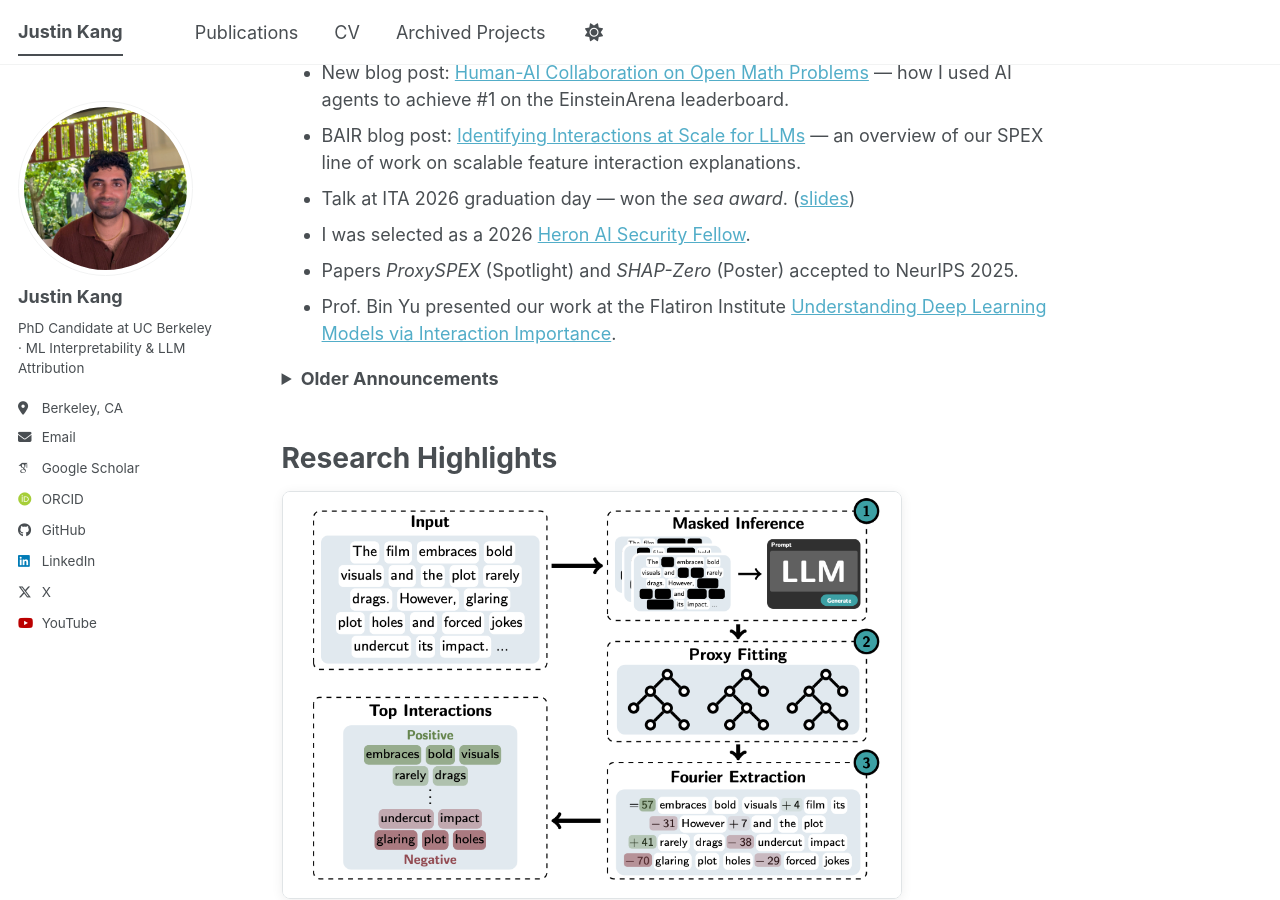
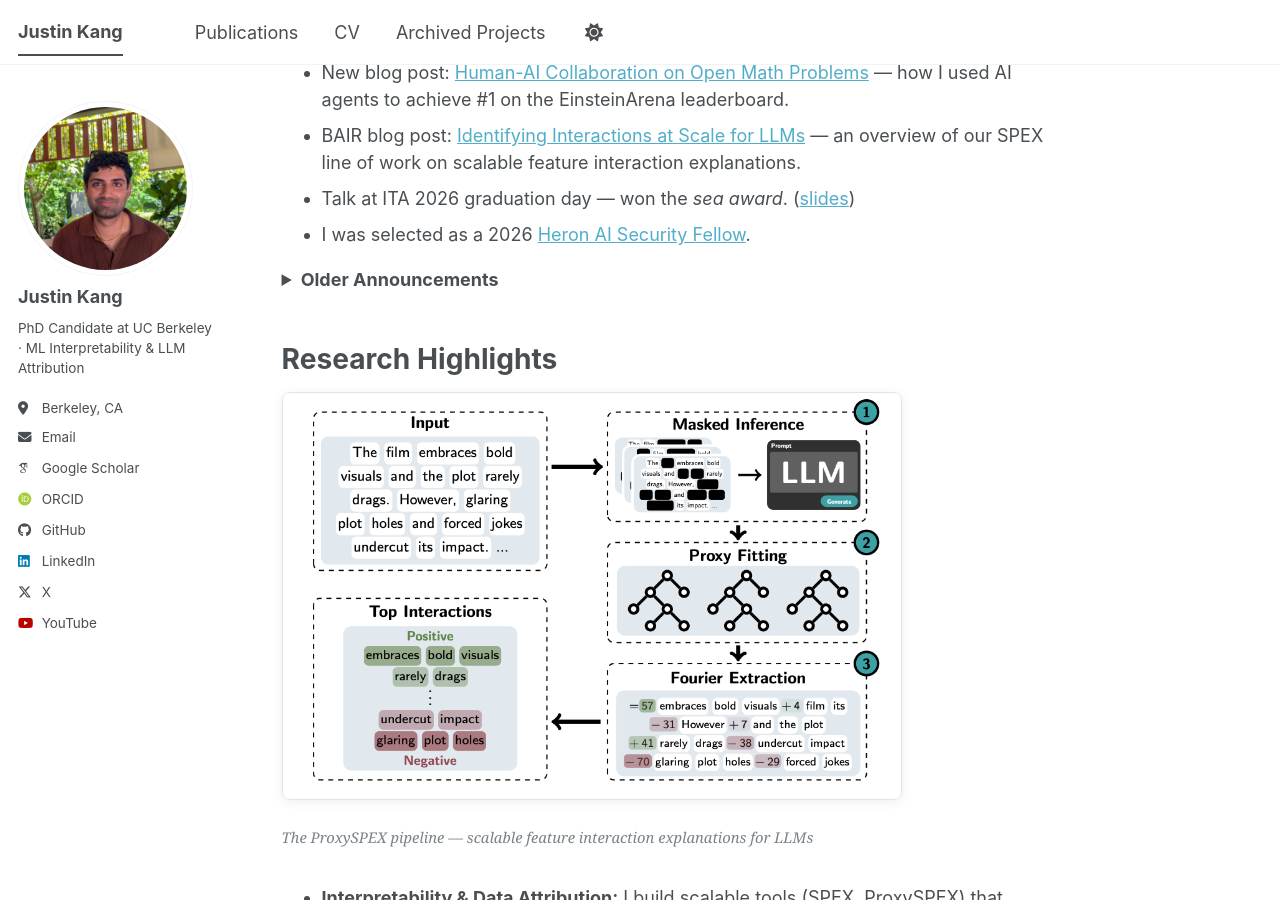
Before and after one commit to justinkang221/justinkang221.github.io, a Jekyll site: the page built from _pages/about.md, in a window 1280 px wide and 900 px high, scrolled down 653 px. Built offline with Jekyll 4.4.1, drawn with Linux system fonts in a browser that asks for light colours; some web fonts are replaced; a script bundle is joined from its source files by our own code; library files that are not in the unit come from our copies.

Commit message:
Archive older news items into collapsible section

```diff
--- a/_pages/about.md
+++ b/_pages/about.md
@@ -23,12 +23,12 @@ News
 * BAIR blog post: <a href="https://bair.berkeley.edu/blog/2026/03/13/spex/">Identifying Interactions at Scale for LLMs</a> — an overview of our SPEX line of work on scalable feature interaction explanations.
 * Talk at ITA 2026 graduation day — won the *sea award*. (<a href="/files/ITA 2026.pdf">slides</a>)
 * I was selected as a 2026 <a href="https://www.heronsec.ai/">Heron AI Security Fellow</a>.
-* Papers *ProxySPEX* (Spotlight) and *SHAP-Zero* (Poster) accepted to NeurIPS 2025.
-* Prof. Bin Yu presented our work at the Flatiron Institute <a href="https://www.simonsfoundation.org/video/bin-yu-understanding-deep-learning-models-via-interaction-importance/">Understanding Deep Learning Models via Interaction Importance</a>.
 
 <details>
 <summary><strong>Older Announcements</strong></summary>
 <ul>
+<li>Papers <em>ProxySPEX</em> (Spotlight) and <em>SHAP-Zero</em> (Poster) accepted to NeurIPS 2025.</li>
+<li>Prof. Bin Yu presented our work at the Flatiron Institute <a href="https://www.simonsfoundation.org/video/bin-yu-understanding-deep-learning-models-via-interaction-importance/">Understanding Deep Learning Models via Interaction Importance</a>.</li>
 <li><em>SPEX: Scaling Feature Interaction Explanations for LLMs</em> accepted to ICML 2025.</li>
 <li>Presented research on interpreting LLMs at <a href="https://arl.devcom.army.mil/">DEVCOM Army Research Lab</a>.</li>
 <li>Joining Bosch AI Research for summer 2025, working on autolabeling and data filtering with Suraj Srinivas, Jorge Piazentin Ono, and Jared Evans.</li>
```
